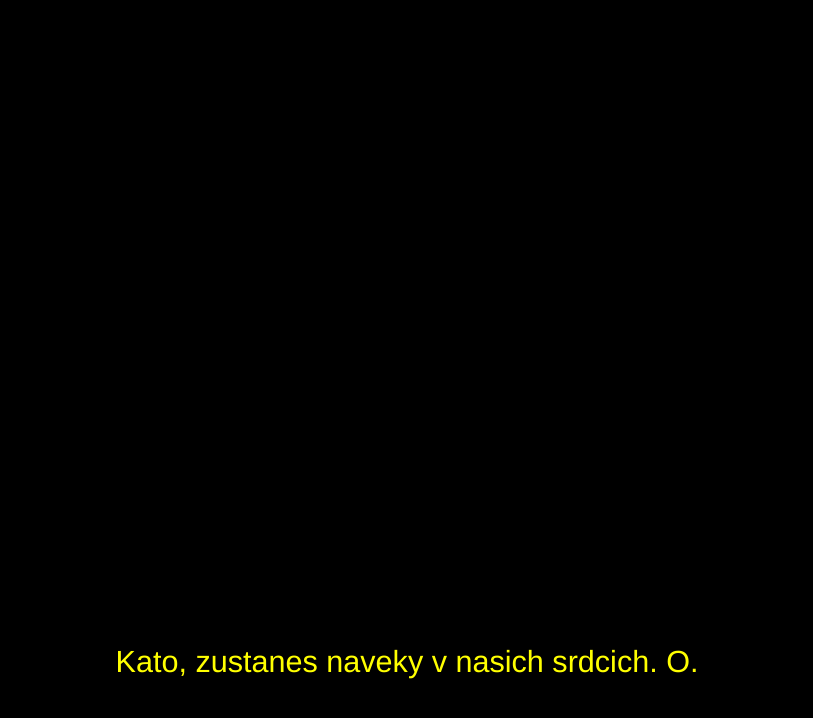
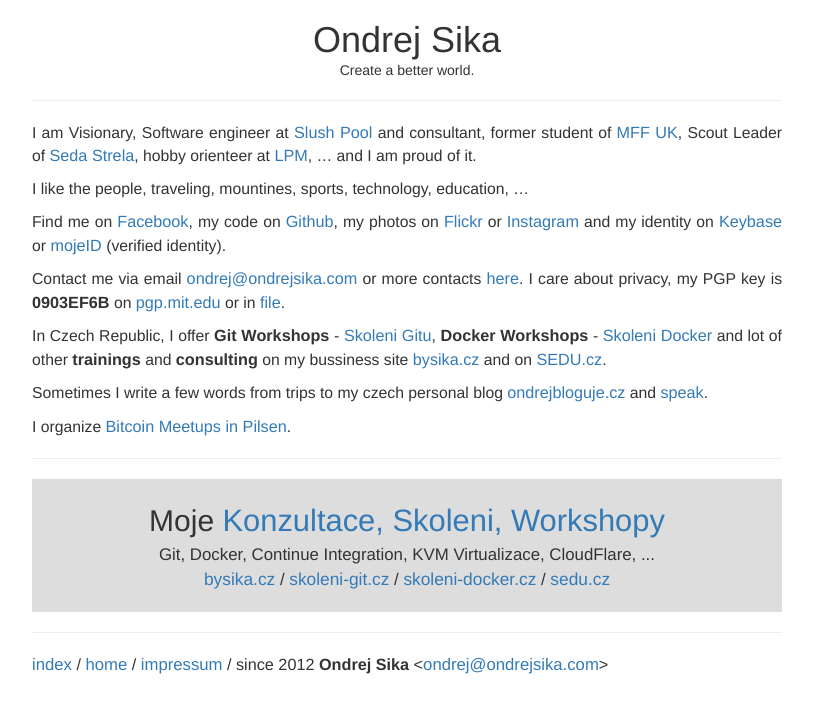
Before and after one commit to ondrejsika/ondrejsika.com, a Jekyll site: the page built from index.md, in a window 1280 px wide. Shown: the top 718 px of the page, without its empty margins (233-1046 px from the left). Built offline with Jekyll 4.4.1, drawn with Linux system fonts in a browser that asks for light colours; comment, search, counter and statistics services are not loaded; some of the changed lines change nothing that is shown.

Commit message:
index - remove Kata memory intro

```diff
--- a/index.md
+++ b/index.md
@@ -40,5 +40,4 @@
 <a href="https://bysika.cz">bysika.cz</a> / <a href="https://skoleni-git.cz">skoleni-git.cz</a> / <a href="https://skoleni-docker.cz">skoleni-docker.cz</a> / <a href="https://sedu.cz">sedu.cz</a>
 </div>
 
-<div id='rip-kata' onclick="document.getElementById('rip-kata').outerHTML='';" style="position:fixed; bottom: 0; left: 0; right: 0; top: 0; background-color:black; padding-top:50%; text-align: center; color: yellow; font-size: 2em;">Kato, zustanes naveky v nasich srdcich. O.</div>
-<script>setTimeout(function(){document.getElementById('rip-kata').outerHTML='';}, 5000)</script>
+<!-- Kato, zustanes naveky v nasich srdcich. O.</div> -->
```
